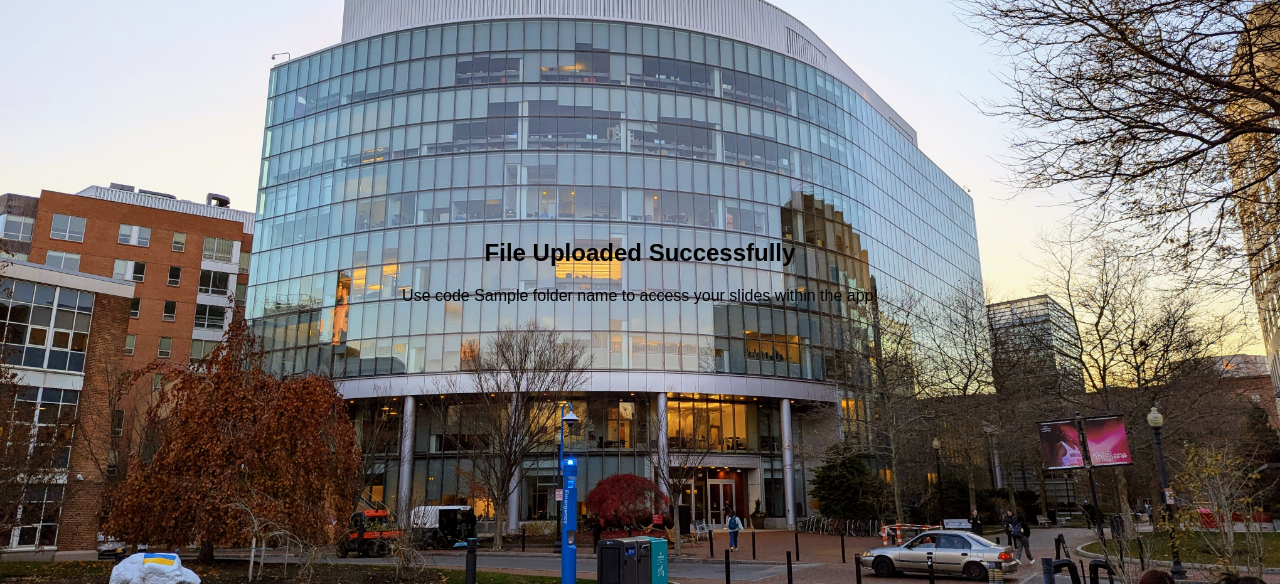
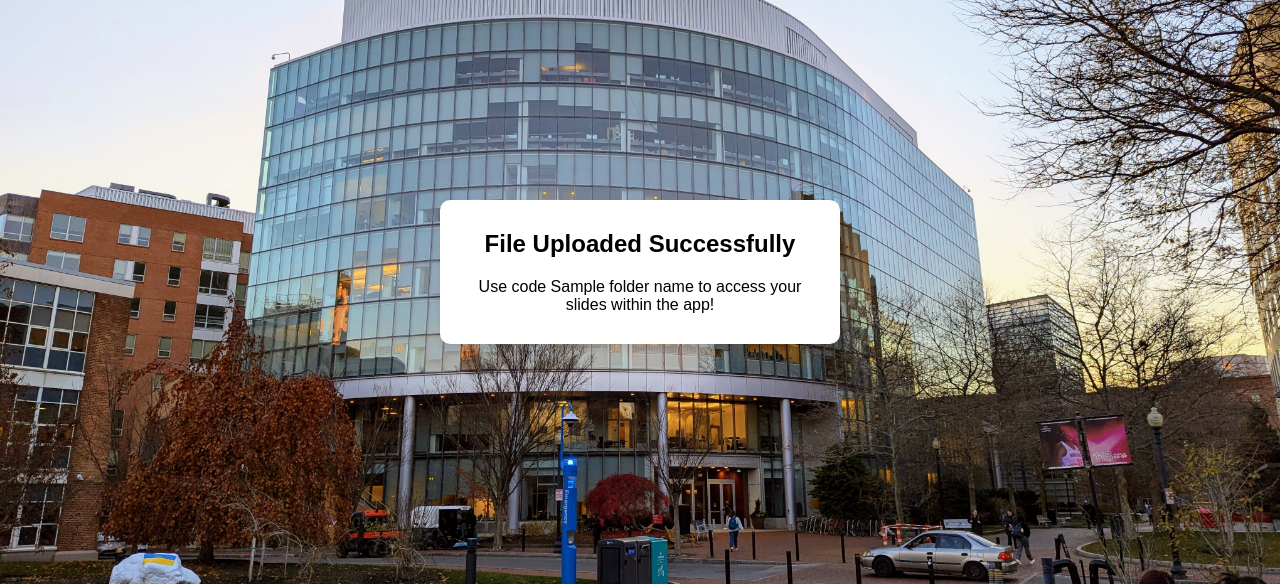
Before and after one commit to nsp5488/XR_Webserver, a Flask app: template templates/index.html in a window 1280 px wide. Shown: the part 138-722 px from the top of the page. Run offline with Flask 3, Linux system fonts and the light colour scheme; the template is opened without the code that fills it: most values are stand-ins (such as "Sample title", 1, 10 or a date in 2020).

Commit message:
Fixed some CSS issues on the post-submission page

```diff
--- a/templates/index.html
+++ b/templates/index.html
@@ -42,7 +42,7 @@
     </body>
   </div>
   {% else %}
-  <div>
+  <div class="file-upload">
     <head>
       <title>Success!</title>
     </head>
```
